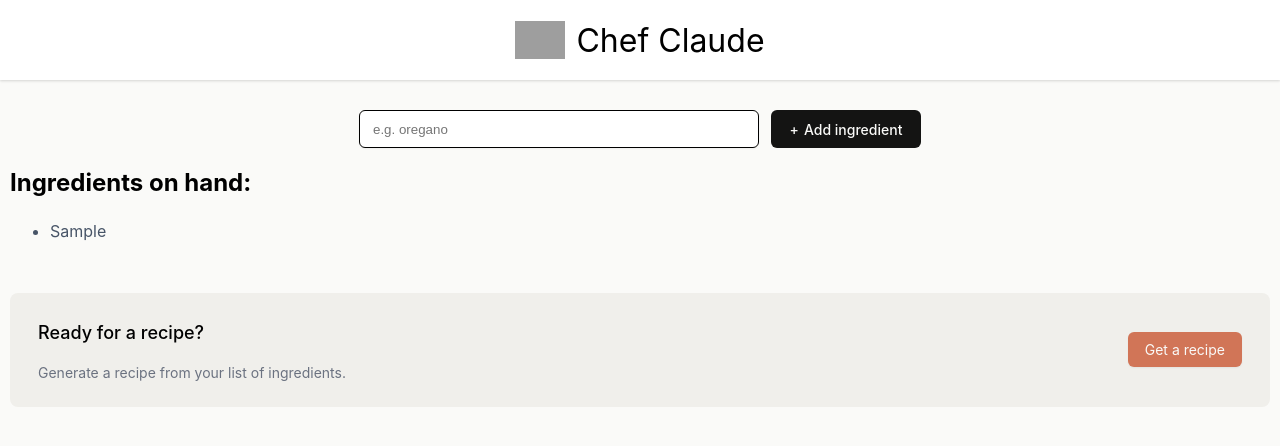
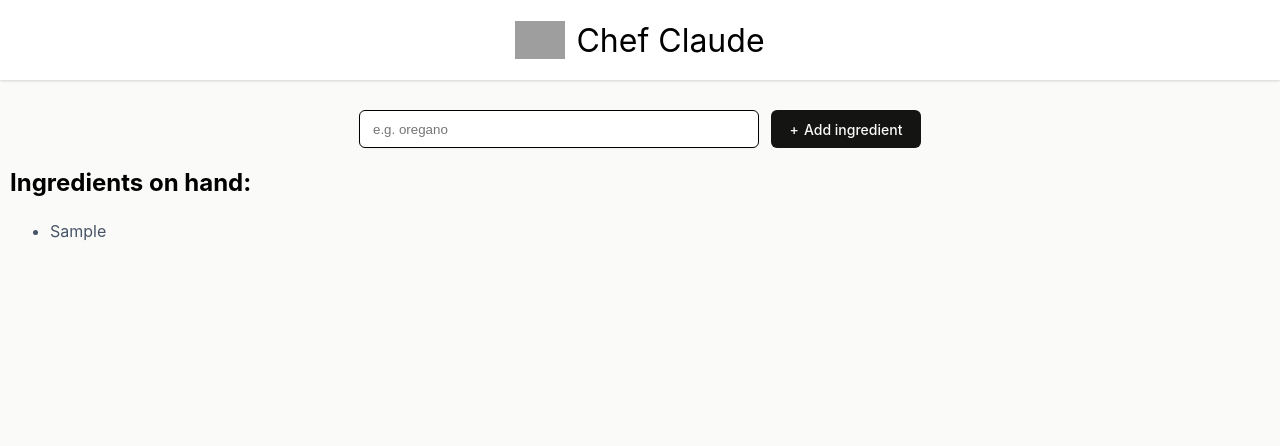
Before and after one commit to HarikaPenukonda/react-projects-prep, a React (Vite) app: page / in a window 1280 px wide. Both pictures are taken after typing "Sample" into the empty fields and a click on the button "Add ingredient". Shown: the top 446 px of the page. Built offline with nearby package versions, Linux system fonts and the light colour scheme; grey boxes are pictures that could not be loaded.

Commit message:
challenge 2 : conditional rendering

```diff
--- a/src/ChefClaude/components/Main.jsx
+++ b/src/ChefClaude/components/Main.jsx
@@ -15,8 +15,9 @@ export default function Main(){
 
      /**
      * Challenge:
-     * Using conditional rendering, only render the new <section> IF
-     * there are ingredients added to the list of ingredients.
+     * Only display the div.get-recipe-container if the ingredients list
+     * has more than 3 items in it. (Fewer than that and it might not
+     * give great results from the chef 🤖👩‍🍳)
      */
 
     return(
@@ -35,13 +36,14 @@ export default function Main(){
             <section>
             <h2>Ingredients on hand:</h2>
                 <ul className="ingredients-list" aria-live="polite">{ingredientListItems}</ul>
+                {ingredientListItems.length > 3 &&
                 <div className="get-recipe-container">
                     <div>
                         <h3>Ready for a recipe?</h3>
                         <p>Generate a recipe from your list of ingredients.</p>
                     </div>
                     <button>Get a recipe</button>
-                </div>
+                </div>}
             </section> }
 
         </main>
```
